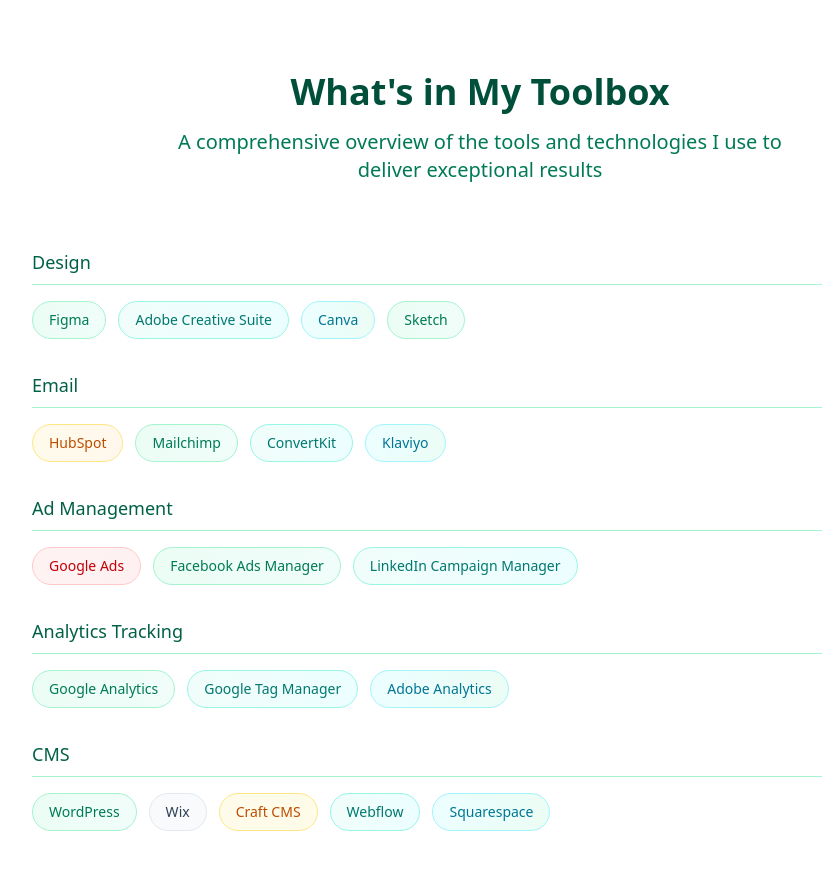
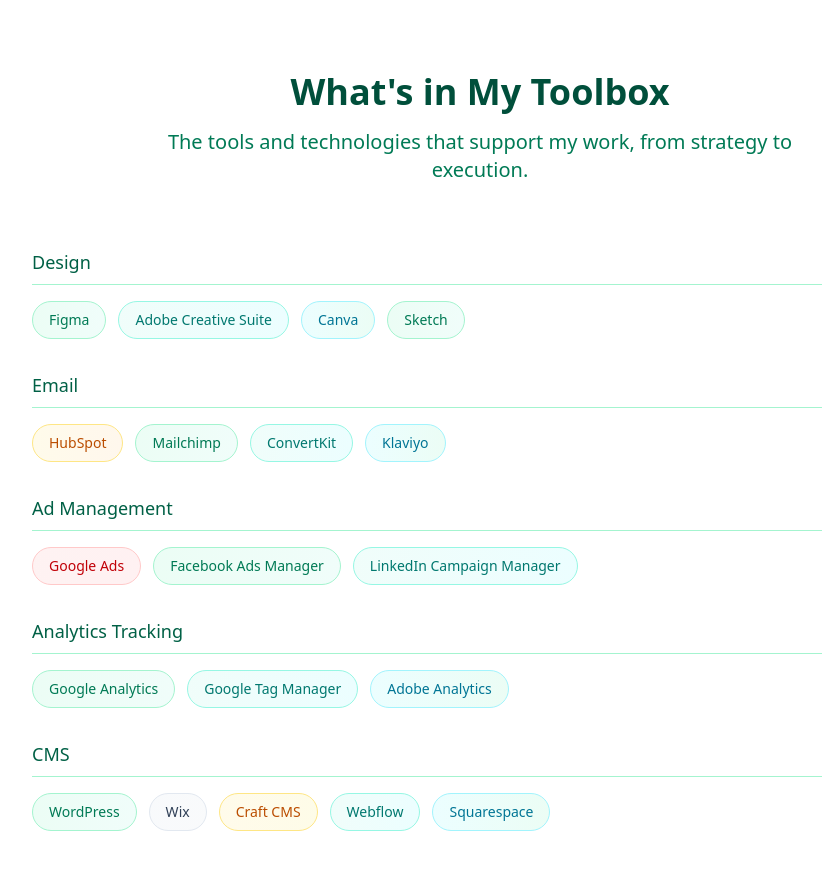
Before and after one commit to connorholly11/lauren-site, a React (Vite) app: page / in a window 1280 px wide. Shown: the part 4440-5310 px from the top of the page, without its empty margins (160-982 px from the left). Built offline with nearby package versions, Linux system fonts and the light colour scheme; a web font is replaced by a local one.

Commit message:
RevisionId:  295278506538061824

```diff
--- a/src/components/generated/PersonalBrandLandingPage.tsx
+++ b/src/components/generated/PersonalBrandLandingPage.tsx
@@ -430,9 +430,7 @@
             once: true
           }} className="text-center mb-16" data-magicpath-id="88" data-magicpath-path="PersonalBrandLandingPage.tsx">
               <h2 className="text-3xl sm:text-4xl font-bold text-emerald-900 mb-4" data-magicpath-id="89" data-magicpath-path="PersonalBrandLandingPage.tsx">What's in My Toolbox</h2>
-              <p className="text-xl text-emerald-700 max-w-2xl mx-auto" data-magicpath-id="90" data-magicpath-path="PersonalBrandLandingPage.tsx">
-                A comprehensive overview of the tools and technologies I use to deliver exceptional results
-              </p>
+              <p className="text-xl text-emerald-700 max-w-2xl mx-auto" data-magicpath-id="90" data-magicpath-path="PersonalBrandLandingPage.tsx">The tools and technologies that support my work, from strategy to execution.</p>
             </motion.div>
 
             <motion.div initial={{
```
